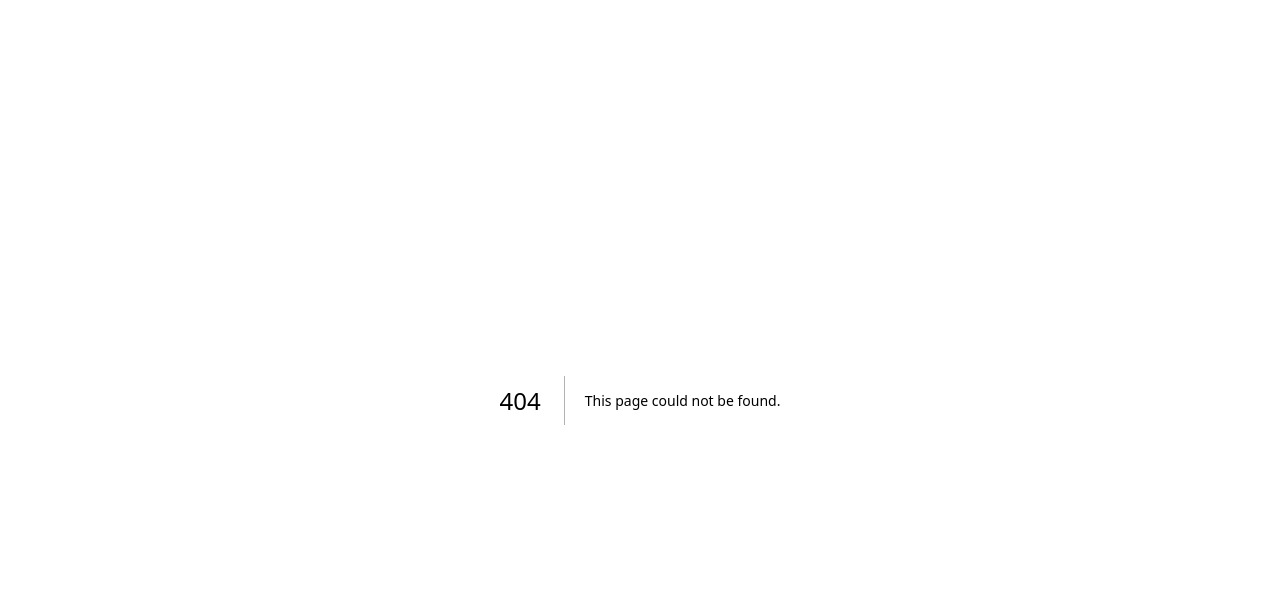
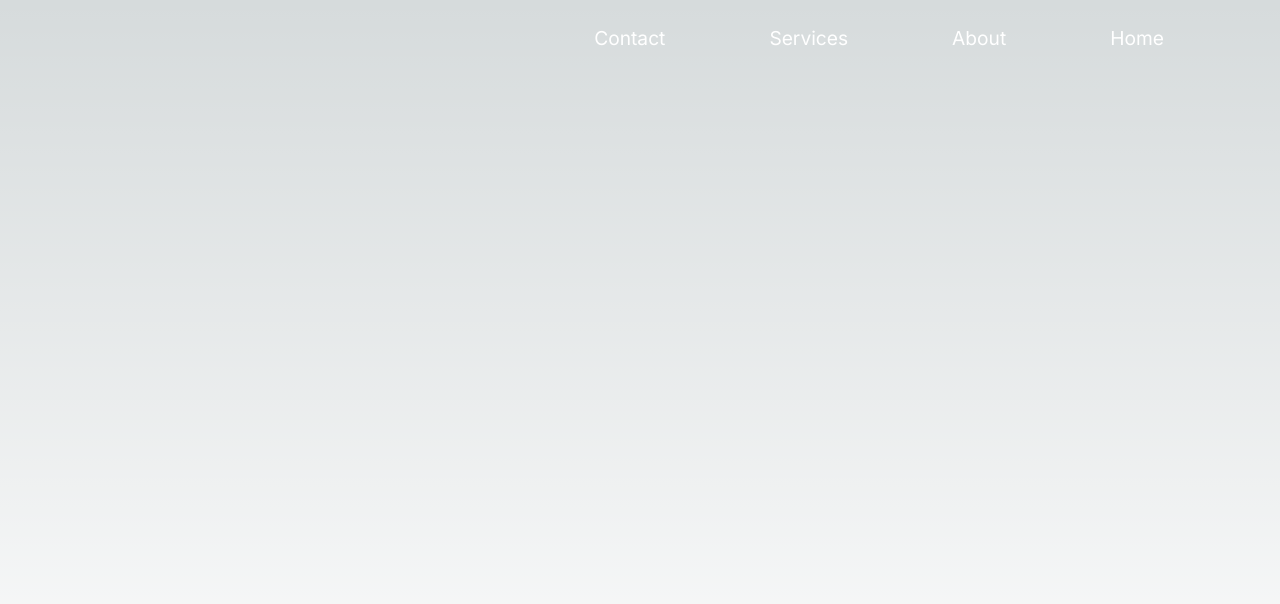
Before and after one commit to boombot11/portfolio_web, a Next.js app: page /home in a window 1280 px wide. Before the commit this address had no page. Shown: the top 604 px of the page. Built offline with nearby package versions, Linux system fonts and the light colour scheme.

Commit message:
Navbar initial web setup

```diff
--- /dev/null
+++ b/src/app/home/globals.css
@@ -0,0 +1,33 @@
+@tailwind base;
+@tailwind components;
+@tailwind utilities;
+
+:root {
+  --foreground-rgb: 0, 0, 0;
+  --background-start-rgb: 214, 219, 220;
+  --background-end-rgb: 255, 255, 255;
+}
+
+@media (prefers-color-scheme: dark) {
+  :root {
+    --foreground-rgb: 255, 255, 255;
+    --background-start-rgb: 0, 0, 0;
+    --background-end-rgb: 0, 0, 0;
+  }
+}
+
+body {
+  color: rgb(var(--foreground-rgb));
+  background: linear-gradient(
+      to bottom,
+      transparent,
+      rgb(var(--background-end-rgb))
+    )
+    rgb(var(--background-start-rgb));
+}
+
+@layer utilities {
+  .text-balance {
+    text-wrap: balance;
+  }
+}
--- /dev/null
+++ b/src/app/home/layout.js
@@ -0,0 +1,17 @@
+import { Inter } from "next/font/google";
+import "./globals.css";
+
+const inter = Inter({ subsets: ["latin"] });
+
+export const metadata = {
+  title: "Create Next App",
+  description: "Generated by create next app",
+};
+
+export default function RootLayout({ children }) {
+  return (
+    <html lang="en">
+      <body className={inter.className}>{children}</body>
+    </html>
+  );
+}
--- /dev/null
+++ b/src/app/home/page.js
@@ -0,0 +1,9 @@
+import Image from "next/image";
+import Navbar from "@/components/Navbar/navbar";
+export default function Home() {
+  return (
+    <main className="flex min-h-screen flex-col">
+    <Navbar></Navbar>
+    </main>
+  );
+}
--- /dev/null
+++ b/src/components/Navbar/navbar.css
@@ -0,0 +1,52 @@
+.navbar {
+    position: sticky; /* Makes the navbar sticky */
+    top: 0; /* Stick the navbar to the top of the page */
+    width: 100%; /* Full width */
+    background: none; /* Background color */
+    padding: 10px 0;
+    padding-right: 6rem;/* Padding for the navbar */
+    z-index: 1000; /* Ensure the navbar stays on top of other content */
+    display: flex;
+    gap: 4rem;
+    flex-direction: row-reverse;/* Center the items horizontally */
+    transition: background-color 0.3s ease; /* Smooth background color transition */
+}
+
+/* Style the links inside the navbar */
+.navbar a {
+    color: white; /* Text color */
+    padding: 14px 20px; /* Padding inside each link */
+    text-decoration: none; /* Remove underline */
+    font-size: larger;
+    text-align: center; /* Center the text */
+    position: relative; /* For positioning the after element */
+    transition: color 0.3s ease; /* Smooth color transition */
+}
+
+/* After pseudo-element for the underline effect */
+.navbar a::after {
+    content: '';
+    position: absolute;
+    width: 0;
+    height: 2px;
+    background-color: #fff;
+    left: 50%;
+    bottom: 0;
+    transition: all 1s ease, left 1s ease;
+}
+
+/* Change the link color on hover and animate underline */
+.navbar a:hover {
+    font-size: x-large; /* Text color on hover */
+    transition: all 0.5s ease, left 0.5s ease;
+}
+
+.navbar a:hover::after {
+    width: 100%;
+    left: 0;
+}
+
+/* When the navbar is sticky (scrolled), change its background color */
+.navbar.sticky {
+    background-color: #444; /* Change background color when sticky */
+}
--- /dev/null
+++ b/src/components/Navbar/navbar.jsx
@@ -0,0 +1,16 @@
+
+import React from 'react';
+import './navbar.css';
+
+const Navbar = () => {
+    return (
+        <div className="navbar">
+            <a href="#home">Home</a>
+            <a href="#about">About</a>
+            <a href="#services">Services</a>
+            <a href="#contact">Contact</a>
+        </div>
+    );
+}
+
+export default Navbar;
```
